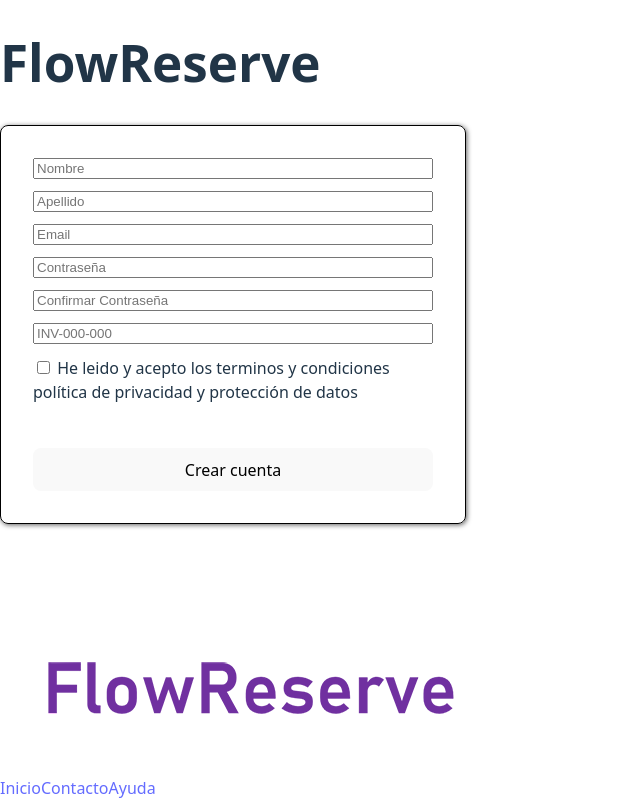
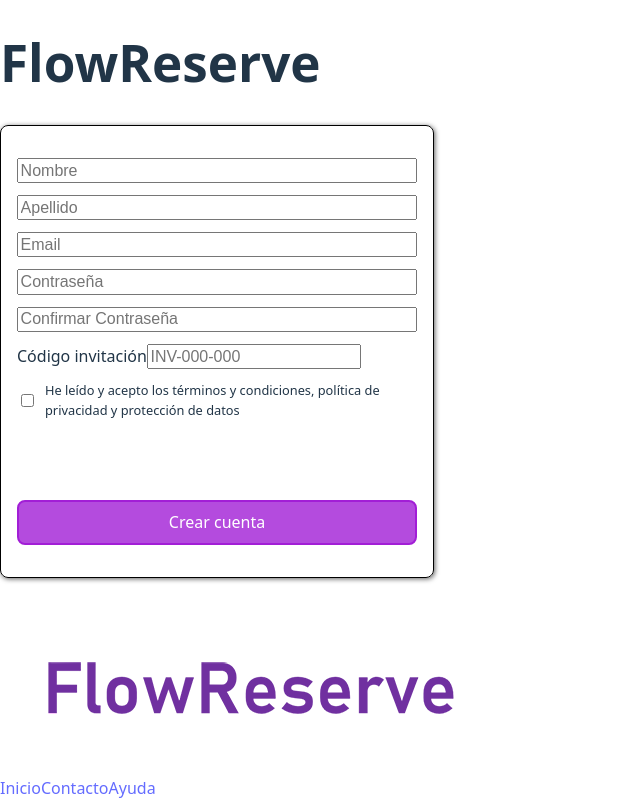
Before and after one commit to FlowReserve/aplicacion_web_flowreserve, a React (Vite) app: page /register in a window 1280 px wide. Shown: the whole page, without its empty margins (0-640 px from the left). Built offline with nearby package versions, Linux system fonts and the light colour scheme.

Commit message:
mejora UI del formulario de registro

```diff
--- a/src/components/CustomButton/CustomButton.css
+++ b/src/components/CustomButton/CustomButton.css
@@ -1,9 +1,16 @@
 .custom-btn{
     background-color: rgba(162, 30, 214, 0.8);
     color: white;
-    border: none;
+    border: 2px solid rgba(162, 30, 214, 1);
     transition: all 0.3s ease;
 }
 .custom-btn:hover{
     background-color: rgba(162, 30, 214, 1);
+    border: 2px solid rgb(3, 3, 3);
 }
+
+.custom-btn:disabled{
+    background-color: rgba(210, 96, 255, 0.8);
+    color: gray;
+    cursor: auto;
+}
--- a/src/components/CustomButton/CustomButton.tsx
+++ b/src/components/CustomButton/CustomButton.tsx
@@ -3,7 +3,7 @@ import type { FC, MouseEventHandler, ReactNode } from 'react';
 import './CustomButton.css'
 
 interface CustomButtonProps {
-    onClick: MouseEventHandler<HTMLButtonElement>;
+    onClick?: MouseEventHandler<HTMLButtonElement>;
     children: ReactNode;
     title?: string;
     type?: 'button' | 'submit' | 'reset';
--- a/src/pages/Register/components/RegisterForm.css
+++ b/src/pages/Register/components/RegisterForm.css
@@ -2,13 +2,58 @@
     display: flex;
     flex-direction: column;
     gap: 0.75rem;
-    padding: 2rem;
+    padding: 2rem 1rem;
     border: 1px solid black;
     border-radius: 0.5rem;
     box-shadow: 1px 1px 5px rgb(97, 97, 97);
     max-width: 400px;
 }
 
-.btn-register-form{
-    margin-top: 2rem;
+.register-form-input{
+    font-size: 1rem;
+    padding: .1rem;
 }
+
+.privacity-terms-section{
+    display: flex;
+    gap: 0.5rem;
+}
+
+.privacity-text{
+    font-size: 0.8rem;
+}
+
+.message-wrapper {
+  height: 2.5rem; /* ajusta según necesidad */
+  display: flex;
+  align-items: center;
+  justify-content: center;
+}
+
+.message-output-form{
+    margin: 0px auto;
+    width: 100%;
+    text-align: center;
+    padding: .5rem;
+    font-weight: 600;
+    border-radius: 5px;
+}
+
+.error{
+    background-color: rgb(255, 180, 180);
+    color: red;
+}
+
+.sucess{
+    background-color: rgb(220, 255, 180);
+    color: green;
+}
+
+.warning{
+    background-color: rgb(255, 248, 180);
+    color: black;
+}
+
+.create-account-btn{
+    margin-top: 1rem;
+}
--- a/src/pages/Register/components/RegisterForm.tsx
+++ b/src/pages/Register/components/RegisterForm.tsx
@@ -1,18 +1,20 @@
 import { useState } from 'react';
 import { useRegister } from '../../../hooks/useRegister';
 import './RegisterForm.css'
+import CustomButton from '../../../components/CustomButton/CustomButton';
 
 const RegisterForm = () => {
 
-  const { registerUser, loading, error } = useRegister();
+  const { registerUser, loading } = useRegister();
 
+  const [message, setMessage] = useState<{ type: 'success' | 'warning' | 'error'; text: string } | null>(null);
 
   const [formData, setFormData] = useState({
     nombre: '',
     apellido: '',
     email: '',
     contraseña: '',
-    confirmarContraseña : '',
+    confirmarContraseña: '',
     codigoInvitacion: '',
   });
 
@@ -23,37 +25,48 @@ const RegisterForm = () => {
 
   const handleSubmit = async (e: React.FormEvent) => {
     e.preventDefault();
-
     if (formData.contraseña !== formData.confirmarContraseña) {
-      alert('Las contraseñas no coinciden');
+      setMessage({ type: 'warning', text: 'Error, las contraseñas no coinciden' })
       return;
     }
 
     try {
       const user = { ...formData };
       delete (user as any).confirmPassword;
-
-      const result = await registerUser(user);
-      console.log('Registro exitoso:', result);
+      await registerUser(user);
+      setMessage({ type: 'success', text: 'Registro completado con éxito' })
       // Aquí puedes redirigir, mostrar mensaje, etc
     } catch (err) {
-      console.error('Error al registrar:', err);
+      setMessage({ type: 'error', text: 'Error al registrar usuario' })
     }
   };
 
   return (
     <form className='register-form' onSubmit={handleSubmit}>
-      <input type='text' name='nombre' placeholder='Nombre' onChange={handleChange} value={formData.nombre} />
-      <input type='text' name='apellido' placeholder='Apellido' onChange={handleChange} value={formData.apellido} />
-      <input type='email' name='email' placeholder='Email' onChange={handleChange} value={formData.email} />
-      <input type='password' name='contraseña' placeholder='Contraseña' onChange={handleChange} value={formData.contraseña} />
-      <input type='password' name='confirmarContraseña' placeholder='Confirmar Contraseña' onChange={handleChange} value={formData.confirmarContraseña} />
-      <input type='text' name='codigoInvitacion' placeholder='INV-000-000' onChange={handleChange} value={formData.codigoInvitacion} />
+      <input className='register-form-input' type='text' name='nombre' required placeholder='Nombre' onChange={handleChange} value={formData.nombre} />
+      <input className='register-form-input' type='text' name='apellido' required placeholder='Apellido' onChange={handleChange} value={formData.apellido} />
+      <input className='register-form-input' type='email' name='email' required placeholder='Email' onChange={handleChange} value={formData.email} />
+      <input className='register-form-input' type='password' name='contraseña' required placeholder='Contraseña' onChange={handleChange} value={formData.contraseña} />
+      <input className='register-form-input' type='password' name='confirmarContraseña' required placeholder='Confirmar Contraseña' onChange={handleChange} value={formData.confirmarContraseña} />
+      <div>
+        <label htmlFor="codigoInvitacion">Código invitación</label>
+        <input className='register-form-input' type='text' name='codigoInvitacion' required placeholder='INV-000-000' onChange={handleChange} value={formData.codigoInvitacion} />
+      </div>
 
-      <div><input type='checkbox' name="privacity-terms"/> <label >He leido y acepto los terminos y condiciones política de privacidad y protección de datos </label></div>
-      <button className='btn-register-form' type='submit' disabled={loading}>Crear cuenta</button>
+      <div className='privacity-terms-section'>
+        <input type='checkbox' name="privacity-terms" required />
+        <label className='privacity-text'>He leído y acepto los términos y condiciones, política de privacidad y protección de datos</label>
+      </div>
 
-      {error && <p className='error-message'>{error}</p>}
+      <div className="message-wrapper">
+        {message && (
+          <p className={`message-output-form ${message.type}`}>
+            {message.text}
+          </p>
+        )}
+      </div>
+
+      <CustomButton className='create-account-btn' type='submit' disabled={loading} title='Crear cuenta en FlowReserve'>Crear cuenta</CustomButton>
     </form>
   );
 };
```
